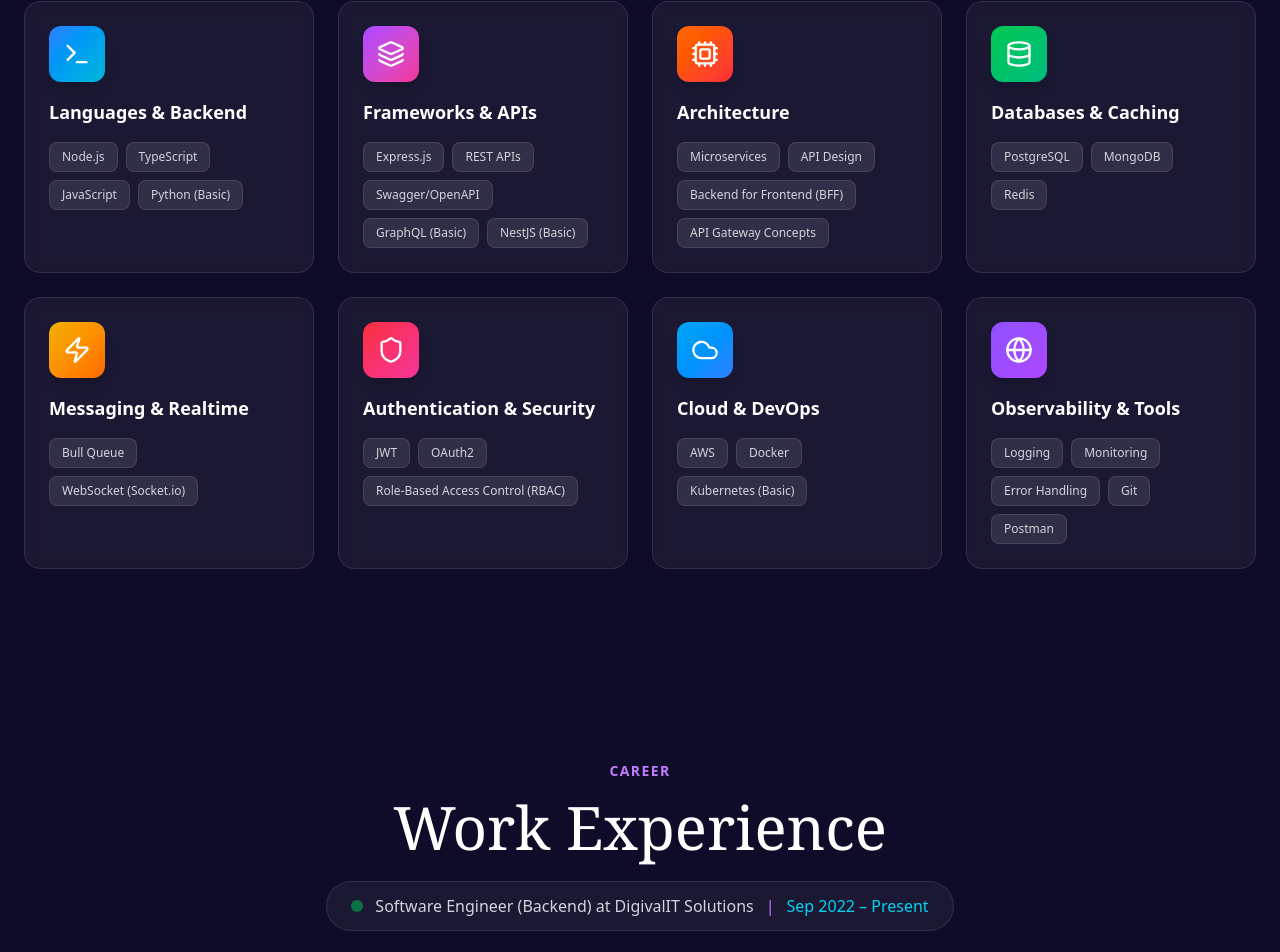
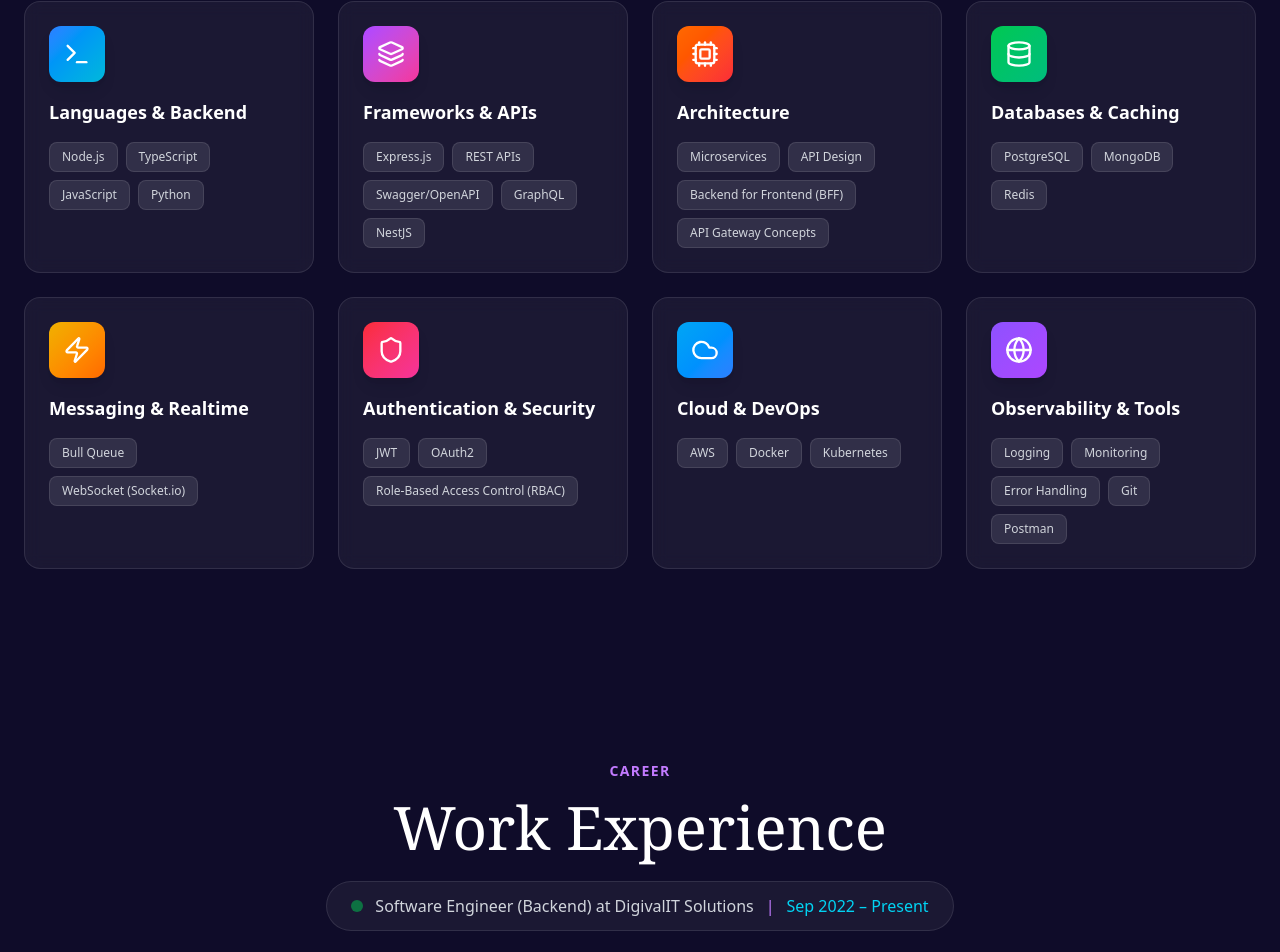
Before and after one commit to augustine01dev/augustine-portfolio, a Next.js app: page / in a window 1280 px wide. Shown: the part 1135-2087 px from the top of the page. Built offline with nearby package versions, Linux system fonts and the light colour scheme.

Commit message:
Update skills list in Skills component to remove 'Basic' designation from Python, GraphQL, NestJS, and Kubernetes for improved accuracy.

```diff
--- a/app/page.tsx
+++ b/app/page.tsx
@@ -387,7 +387,7 @@
   const skillCategories = [
     {
       title: "Languages & Backend",
-      skills: ["Node.js", "TypeScript", "JavaScript", "Python (Basic)"],
+      skills: ["Node.js", "TypeScript", "JavaScript", "Python"],
       icon: Terminal,
       color: "from-blue-500 to-cyan-500",
     },
@@ -397,8 +397,8 @@
         "Express.js",
         "REST APIs",
         "Swagger/OpenAPI",
-        "GraphQL (Basic)",
-        "NestJS (Basic)",
+        "GraphQL",
+        "NestJS",
       ],
       icon: Layers,
       color: "from-purple-500 to-pink-500",
@@ -434,7 +434,7 @@
     },
     {
       title: "Cloud & DevOps",
-      skills: ["AWS", "Docker", "Kubernetes (Basic)"],
+      skills: ["AWS", "Docker", "Kubernetes"],
       icon: Cloud,
       color: "from-sky-500 to-blue-500",
     },
```
